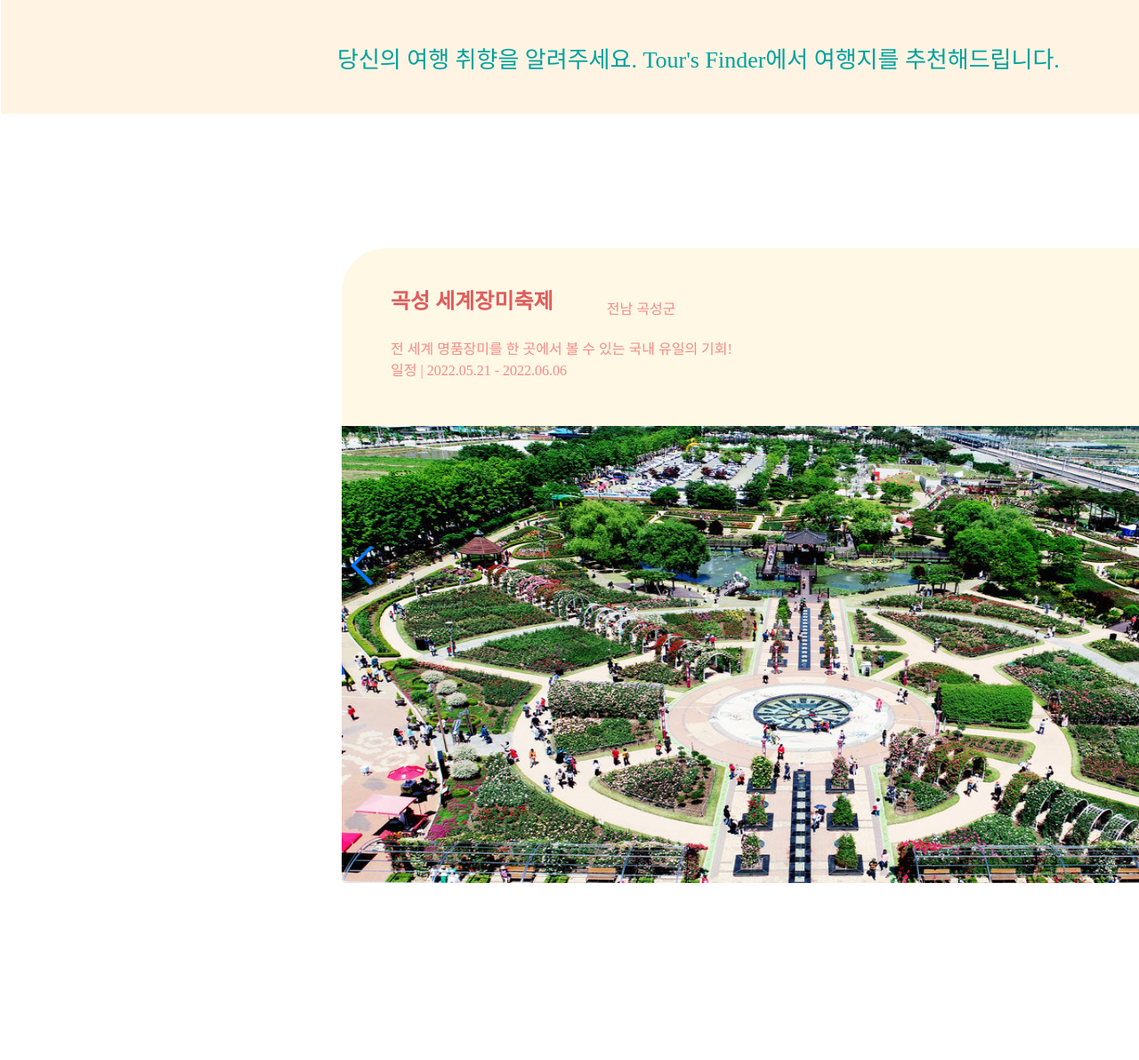
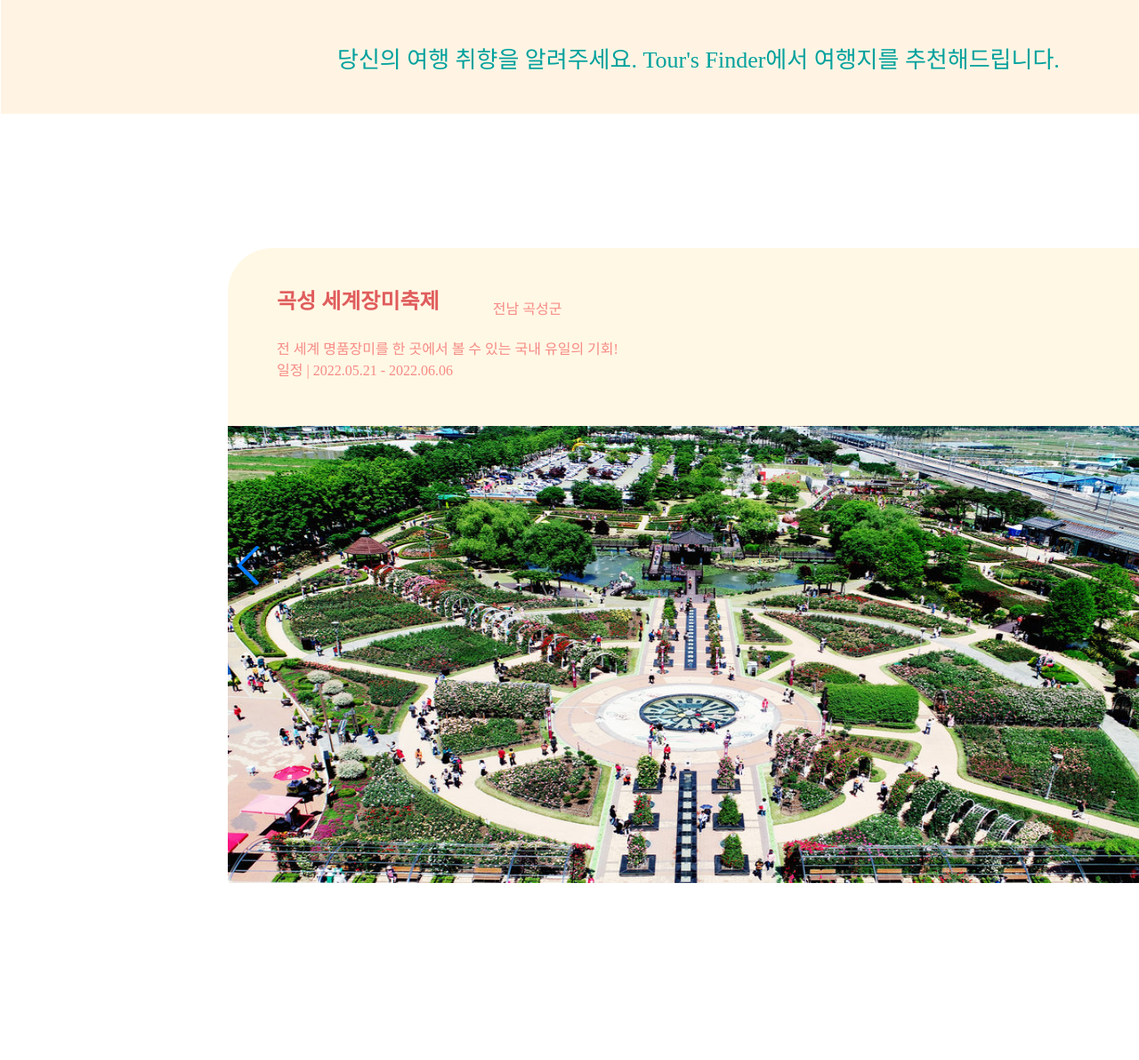
Before and after one commit to hongjihyang/ToursFinder, a PHP site: page /MainPage.html in a window 1280 px wide; the page is wider, and only the part inside the window is pictured. Shown: the part 171-1363 px from the top of that part at 89% size. Run offline with PHP 8.4, Linux system fonts and the light colour scheme; some libraries are stand-ins or nearby versions; some web fonts are replaced.

Commit message:
Update CSS.css

```diff
--- a/CSS.css
+++ b/CSS.css
@@ -39,7 +39,7 @@ a {
 /* 메인 */
 .Main_Home{
     position: relative;
-    width: 1920px;
+    width: 100%;
     height: 2501px;
 }
 
```
